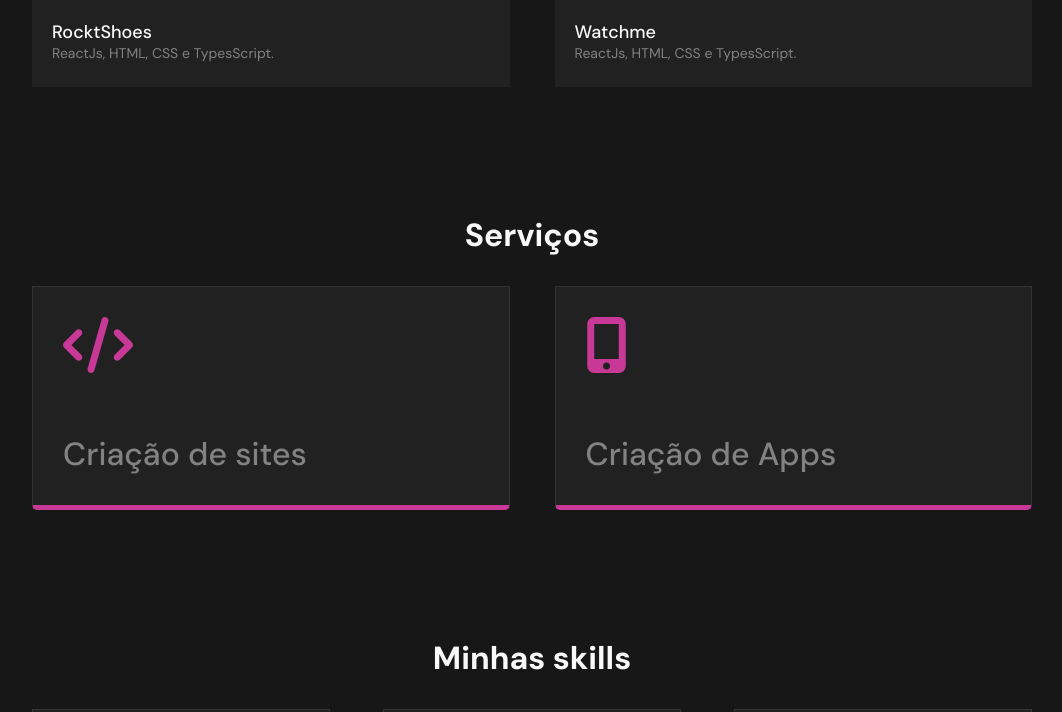
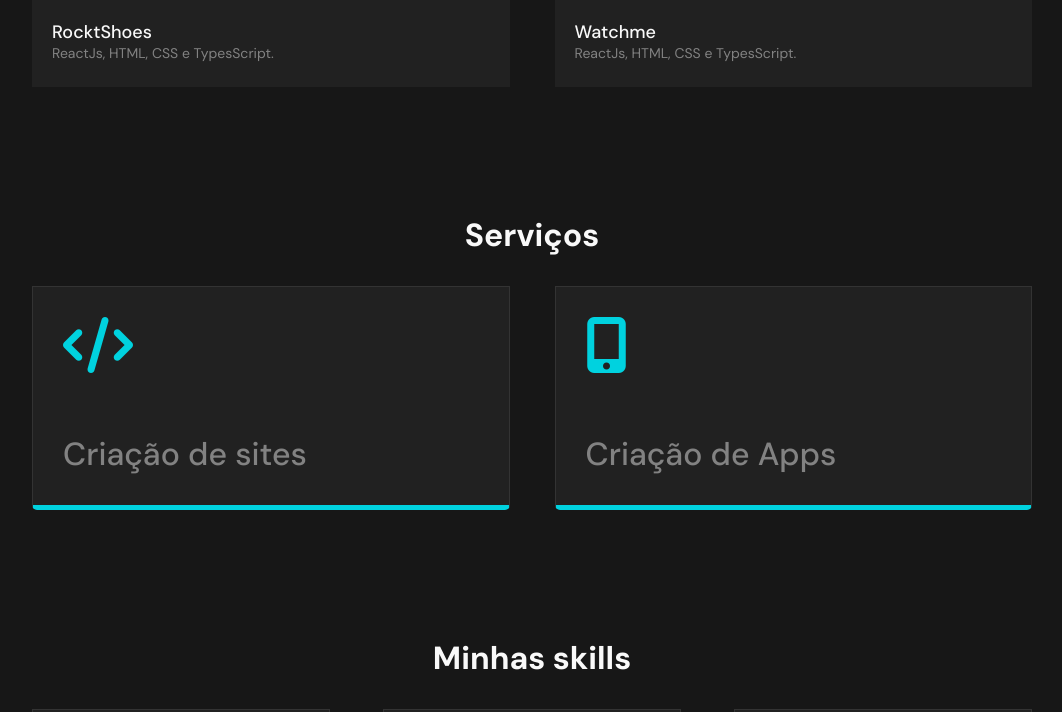
Before and after one commit to tiago-pierre-dotcodingbr/portfolio, a plain HTML site: page index.html in a window 1280 px wide. Shown: the part 2088-2800 px from the top of the page, without its empty margins (108-1170 px from the left). Drawn offline with nearby package versions, Linux system fonts and the light colour scheme.

Commit message:
Update global.css

```diff
--- a/styles/global.css
+++ b/styles/global.css
@@ -10,7 +10,7 @@
 :root {
   --hue: 320;
 
-  --green: #c73897;
+  --green: #00D2DF;
 
   --dark-light: #333333;
   --dark: #212121;
```
